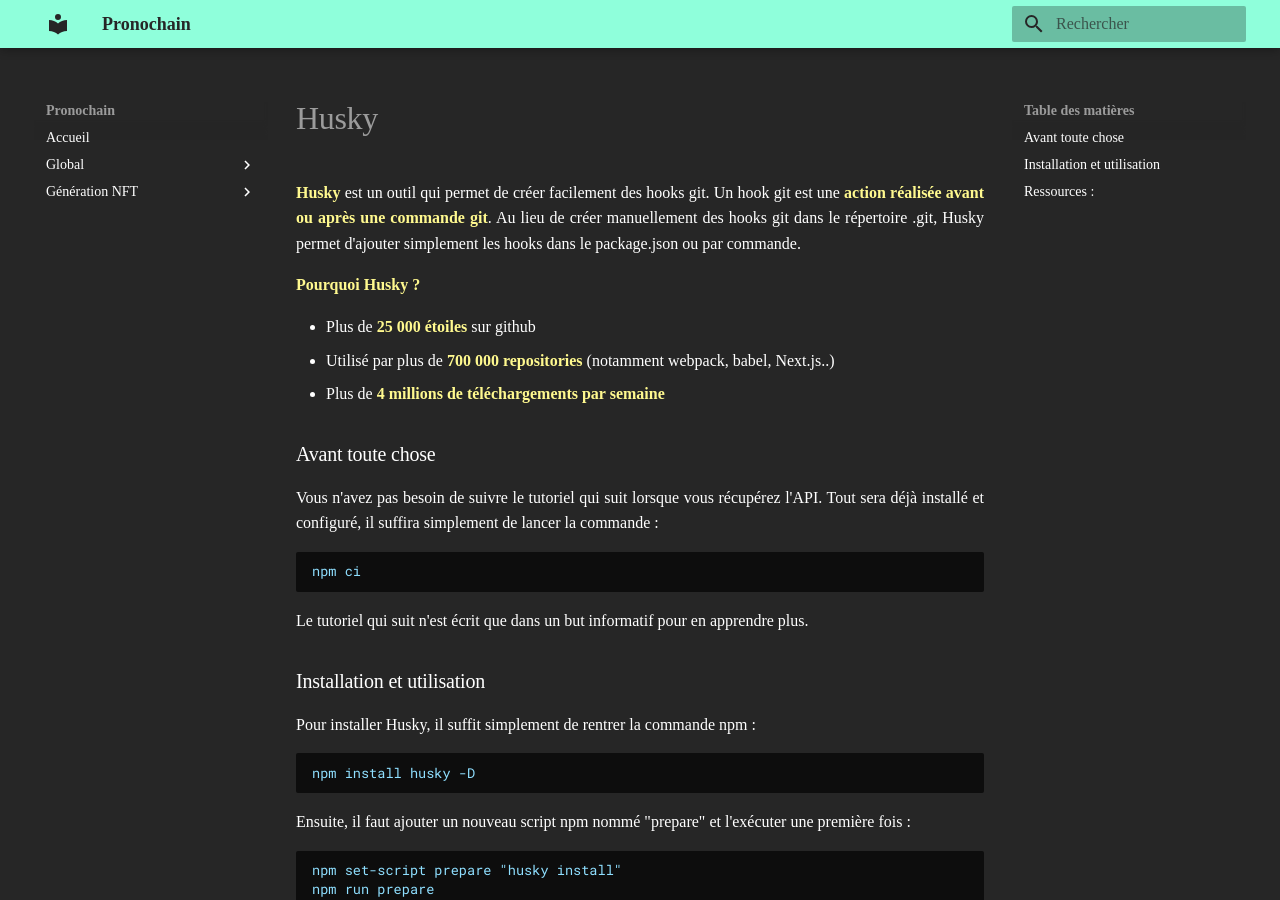
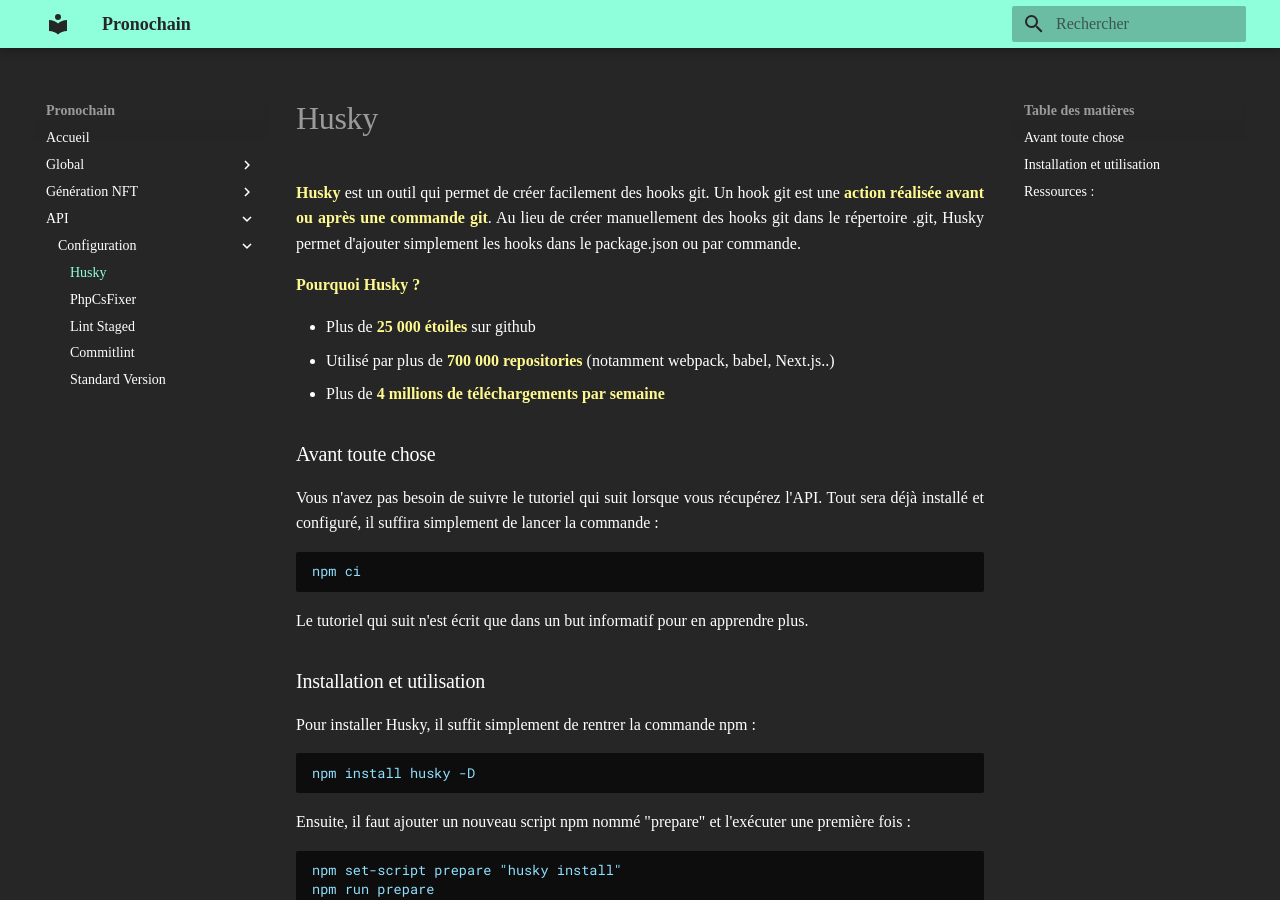
Before and after one commit to VincentMor/pronochain-documentation, an MkDocs documentation site: the page built from docs/api/configuration/husky.md, in a window 1280 px wide and 900 px high. Built offline with MkDocs 1.6.1 and Material for MkDocs 9.7.7, drawn with Linux system fonts in a browser that asks for light colours.

Commit message:
docs(api): ajout de la navigation faire la documentation API

```diff
--- a/mkdocs.yml
+++ b/mkdocs.yml
@@ -64,3 +64,10 @@
       - Alignement du visage: generation_nft/fonctionnalites/face_aligner.md
       - Direction du visage: generation_nft/fonctionnalites/tilt_learning.md
       - Récupération des parties du visage: generation_nft/fonctionnalites/face_parsing.md
+  - API:
+    - Configuration:
+        - Husky: api/configuration/husky.md
+        - PhpCsFixer: api/configuration/php_cs_fixer.md
+        - Lint Staged: api/configuration/lint_staged.md
+        - Commitlint: api/configuration/commitlint.md
+        - Standard Version: api/configuration/standard_version.md
```
